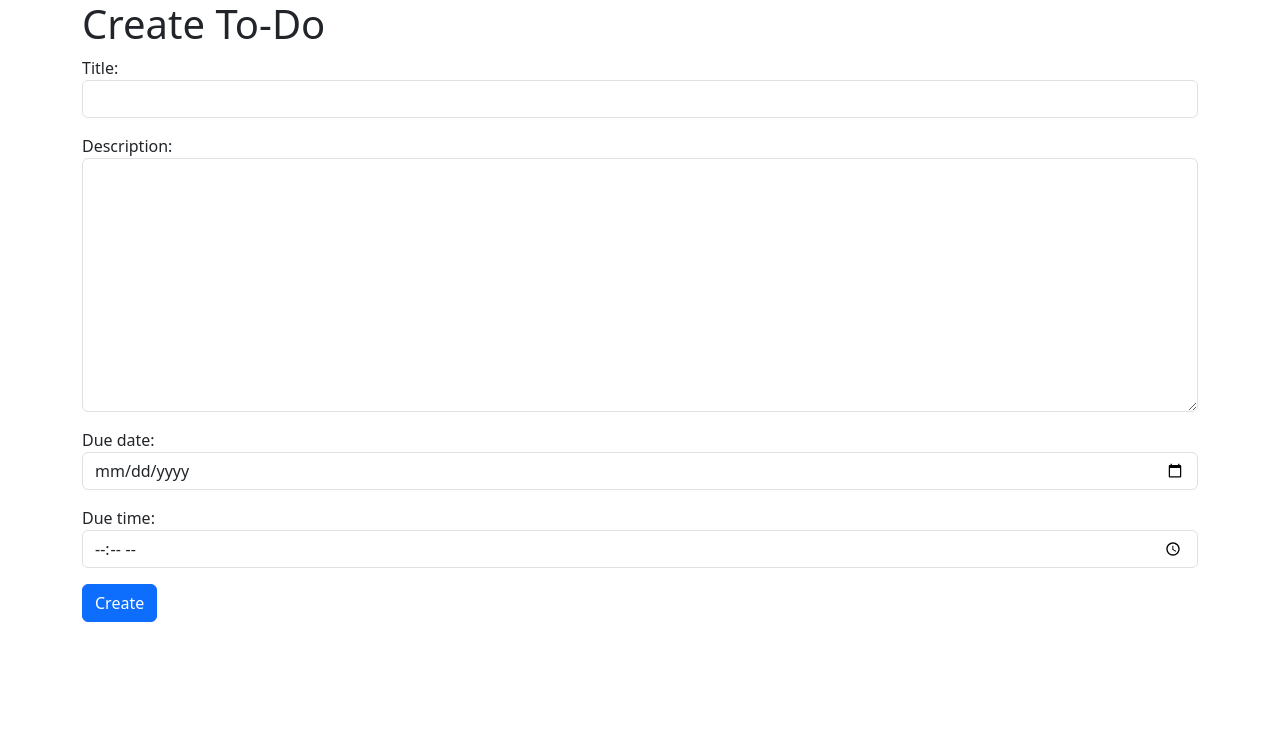
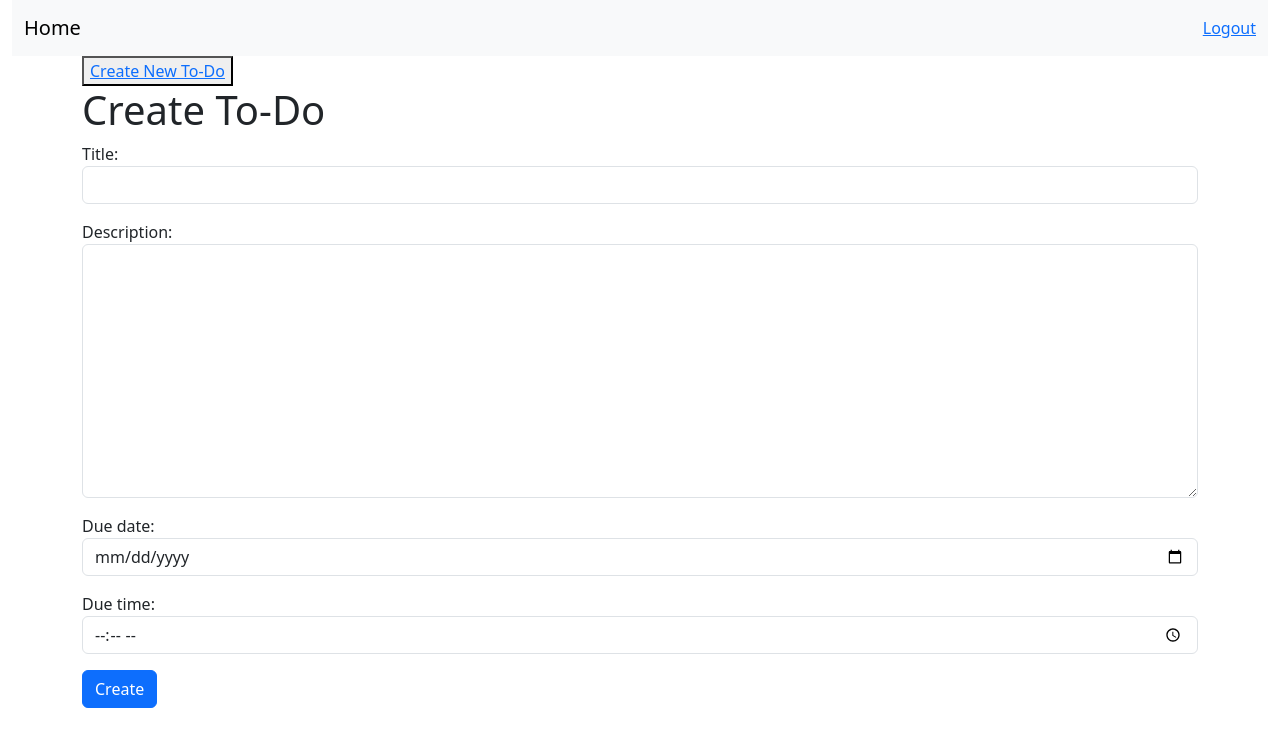
Before and after one commit to Shuvoahmed29/Django-To-Do-App, a Django app: page /create/ in a window 1280 px wide. Shown: the top 747 px of the page. Run offline with Django 5.2, Linux system fonts and the light colour scheme; a user stored in the database is signed in.

Commit message:
10/04/25

```diff
--- a/tasks/templates/base.html
+++ b/tasks/templates/base.html
@@ -6,7 +6,23 @@
     <title>DJ Todo</title>
     <link href="https://cdn.jsdelivr.net/npm/bootstrap@5.3.5/dist/css/bootstrap.min.css" rel="stylesheet" integrity="sha384-SgOJa3DmI69IUzQ2PVdRZhwQ+dy64/BUtbMJw1MZ8t5HZApcHrRKUc4W0kG879m7" crossorigin="anonymous">
   </head>
-  <body>
+  <body class="container-fluid">
+
+    <nav class="navbar bg-body-tertiary">
+      <div class="container-fluid">
+        <a class="navbar-brand">Home</a>
+
+        {% if request.user.is_authenticated %}
+          <a href="{% url 'logout' %}">Logout</a>
+        {% endif %}
+
+      </div>
+    </nav>
+
+    <div class="container">
+      <button><a href="{% url 'create' %}">Create New To-Do</a></button>
+    </div>
+
     {% block content %}
     {% endblock %}
 
--- a/tasks/templates/create_todo.html
+++ b/tasks/templates/create_todo.html
@@ -6,7 +6,15 @@
     <form method="post">
         {% csrf_token %}
         {{ form.as_p }}
-        <button type="submit" class="btn btn-primary">Create</button>
+        <button type="submit" class="btn btn-primary">
+
+            {% if form.instance.pk %}
+                Update
+            {% else %}
+                Create
+            {% endif %}
+
+        </button>
     </form>
 </div>
 
--- a/tasks/templates/index.html
+++ b/tasks/templates/index.html
@@ -2,7 +2,6 @@
 
 {% block content %}
 <div class="container">
-    <h1>Home</h1>
 
     <div>
         Filter:
@@ -21,7 +20,7 @@
 
     <ul>
         {% for task in tasks %}
-            <li>{{ task.title }}</li>
+            <li>{{ task.title }} <button><a href="{% url 'update' task.id %}">Update</a></button></li>
         {% endfor %}
     </ul>
 </div>
--- a/tasks/urls.py
+++ b/tasks/urls.py
@@ -9,4 +9,7 @@ urlpatterns = [
     path('create/',views.task_create,name='create'),
     path('task/<int:task_id>/',views.task_detail,name='task_details'),
     path('delete/<int:task_id>/',views.task_delete,name='delete'),
+
+    path('logout/',views.user_logout,name='logout'),
+    path('update/<int:task_id>/',views.task_update,name='update'),
 ]
--- a/tasks/views.py
+++ b/tasks/views.py
@@ -8,6 +8,9 @@ from django.db import models
 
 # Pic Data from Database
 from .models import Task
+
+#User Name = admin
+#Password = admin12@#34
 
 # Create your views here.
 def register(request):
@@ -84,3 +87,18 @@ def task_delete(request,task_id):
     task = Task.objects.get(pk=task_id, created_by=request.user)
     task.delete()
     return redirect('/')
+
+def user_logout(request):
+    logout(request)
+    return redirect('login')
+
+def task_update(request,task_id):
+    task = Task.objects.get(pk=task_id,created_by=request.user)
+    if request.method == "POST":
+        form = TodoForm(request.POST,instance=task)
+        if form.is_valid():
+            form.save()
+            return redirect('/',task_id=task_id)
+    else:
+        form = TodoForm(instance=task)
+    return render(request,'create_todo.html',{"form":form})
```
Also changed, not shown: db.sqlite3.
